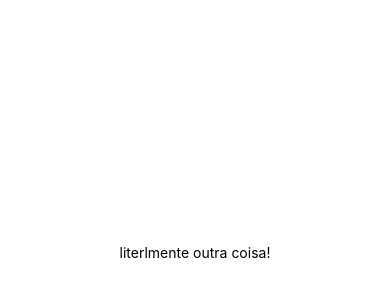
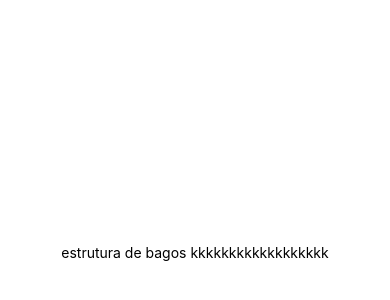
Before and after one commit to henriquelca/DPM-Projeto-Final, a React Native app: screen / in a window 390 px wide. Shown: the part 170-470 px from the top of the page. Built offline with nearby package versions, Linux system fonts and the light colour scheme.

Commit message:
Mudei o texto
estrutura de bagos kkkjkk

```diff
--- a/App.js
+++ b/App.js
@@ -4,7 +4,7 @@ import { StyleSheet, Text, View } from 'react-native';
 export default function App() {
   return (
     <View style={styles.container}>
-      <Text>literlmente outra coisa!</Text>
+      <Text>estrutura de bagos kkkkkkkkkkkkkkkkkk</Text>
       <StatusBar style="auto" />
     </View>
   );
```
